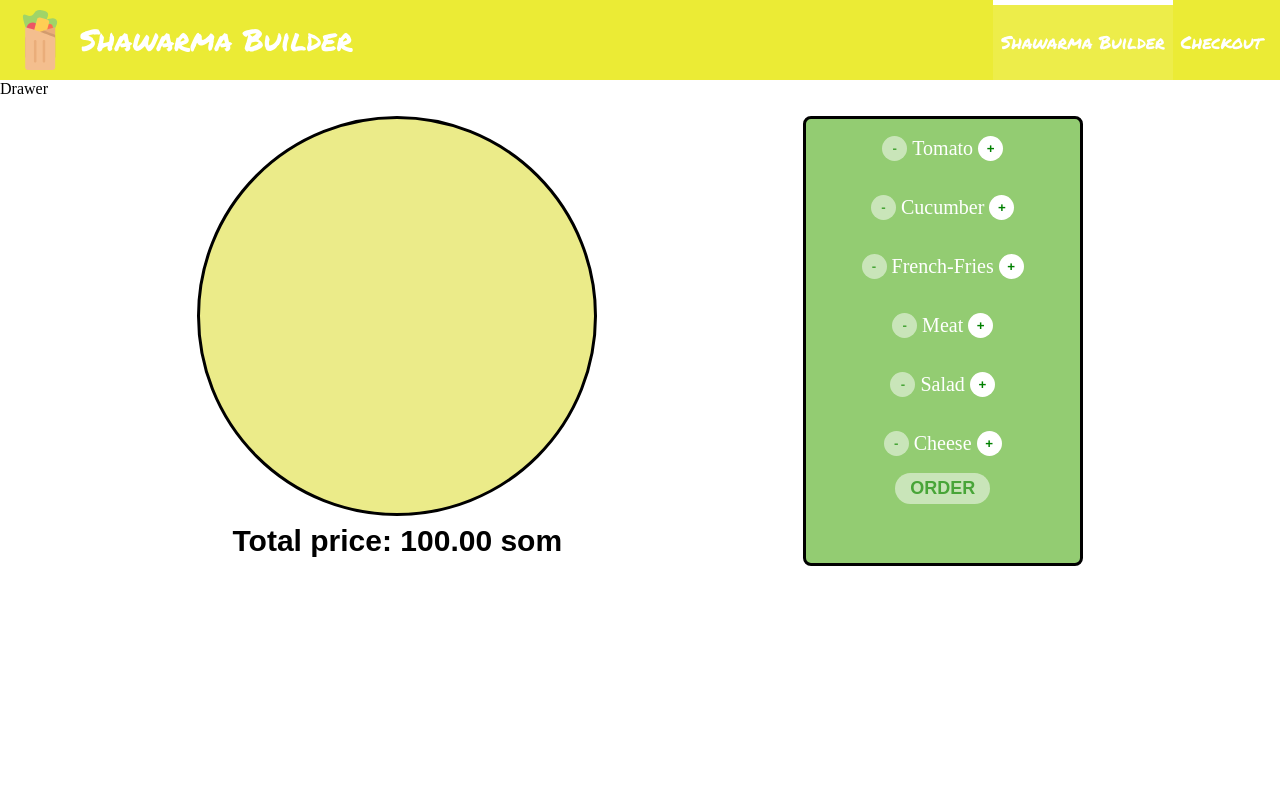
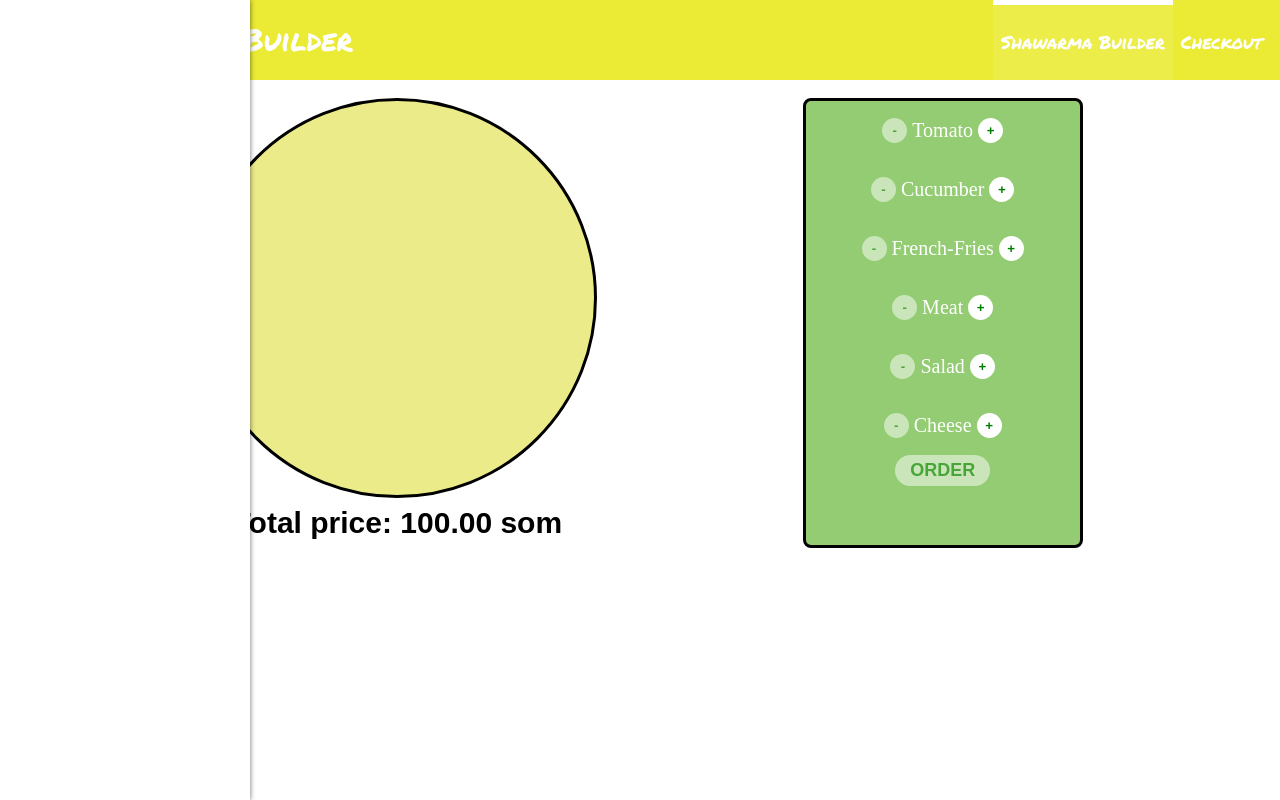
Before and after one commit to bayel-bakytov/shawarma-builder, a React (Create React App) app: page / in a window 1280 px wide. Built offline with nearby package versions, Linux system fonts and the light colour scheme.

Commit message:
Add beginer styles

```diff
--- a/src/components/Layout/Drawer/Drawer.js
+++ b/src/components/Layout/Drawer/Drawer.js
@@ -2,6 +2,6 @@ import React from "react";
 import classes from "./Drawer.module.css";
 export default () => (
     <div className={classes.Drawer}>
-       Drawer
+
     </div>
 );
--- a/src/components/Layout/Drawer/Drawer.module.css
+++ b/src/components/Layout/Drawer/Drawer.module.css
@@ -0,0 +1,10 @@
+.Drawer {
+    width: 250px;
+    background-color: white;
+    position: fixed;
+    z-index: 250;
+    top: 0;
+    left: 0;
+    height: 100%;
+    box-shadow: 0 0 5px rgba(0, 0, 0, 0.6);
+}
```
